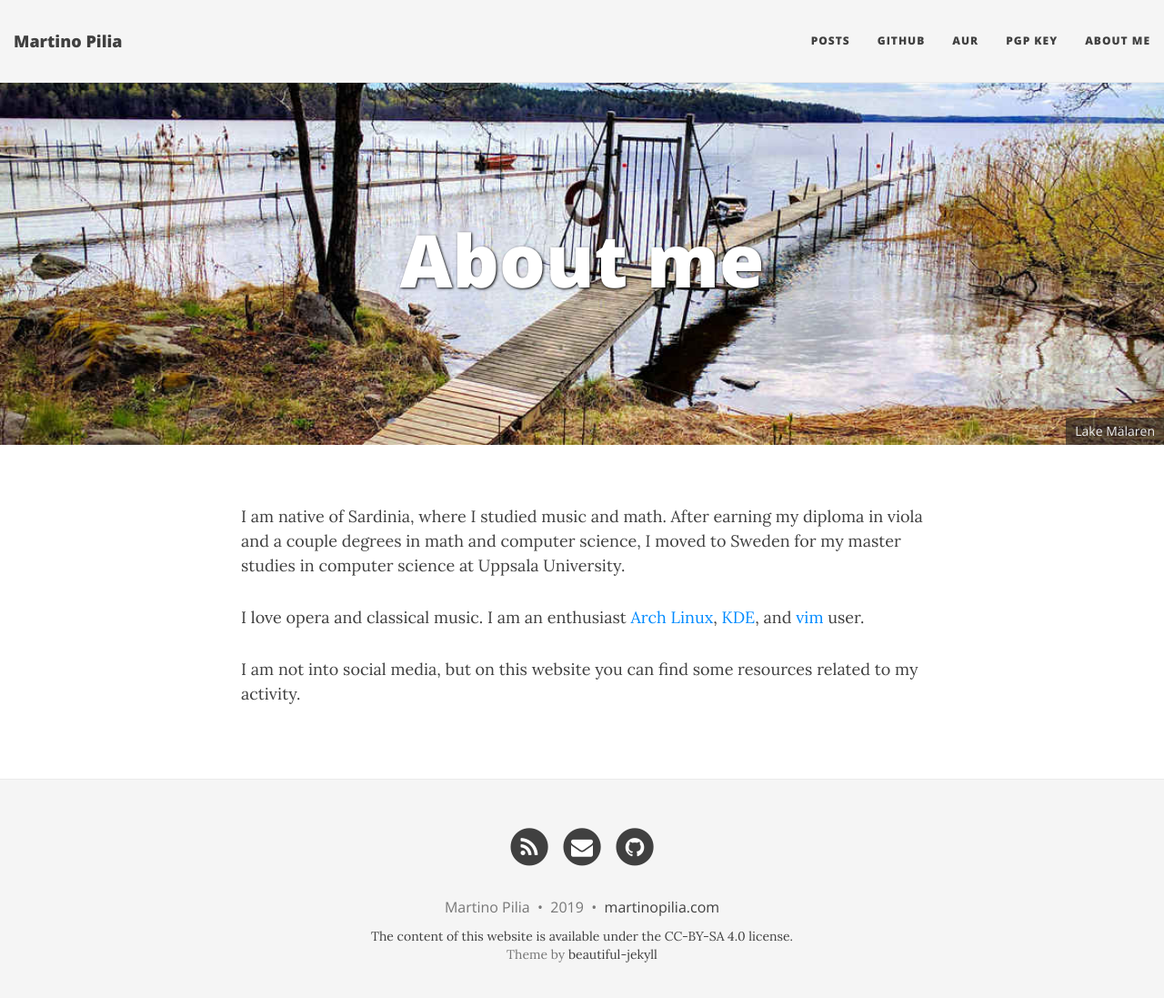
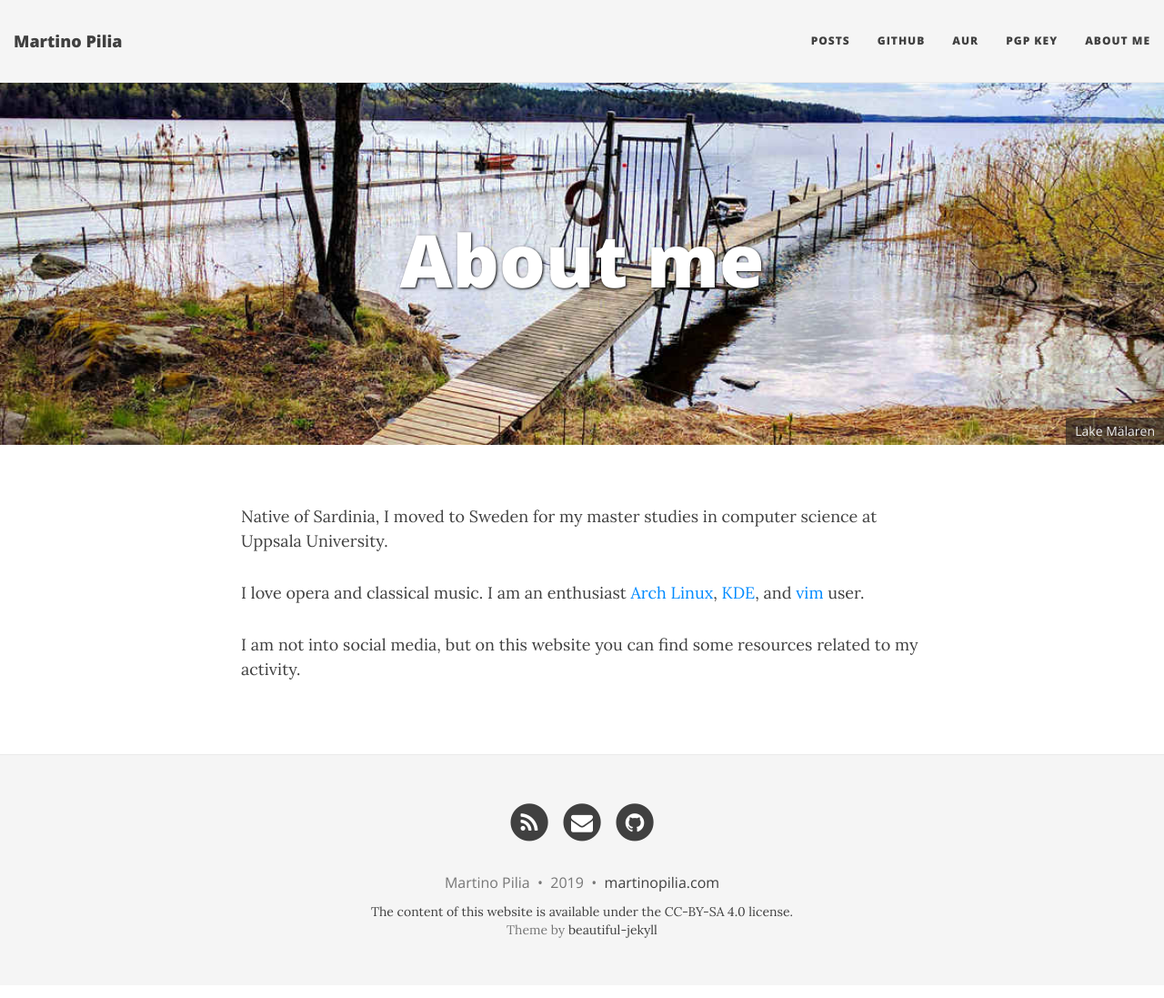
Before and after one commit to m-pilia/m-pilia.github.io, a Jekyll site: the page built from aboutme.md, in a window 1280 px wide and 1110 px high. Shown: the top 1097 px of the window at 91% size. Built offline with Jekyll 4.4.1, drawn with Linux system fonts in a browser that asks for light colours; nearby versions of some CDN libraries.

Commit message:
Update info

```diff
--- a/aboutme.md
+++ b/aboutme.md
@@ -4,9 +4,8 @@ title: About me
 subtitle:
 ---
 
-I am native of Sardinia, where I studied music and math. After earning my
-diploma in viola and a couple degrees in math and computer science, I moved to
-Sweden for my master studies in computer science at Uppsala University.
+Native of Sardinia, I moved to Sweden for my master studies in computer science
+at Uppsala University.
 
 I love opera and classical music.  I am an enthusiast [Arch
 Linux](https://www.archlinux.org/), [KDE](https://www.kde.org/), and
```
Also changed, not shown: index.md (+1 -1 lines).
